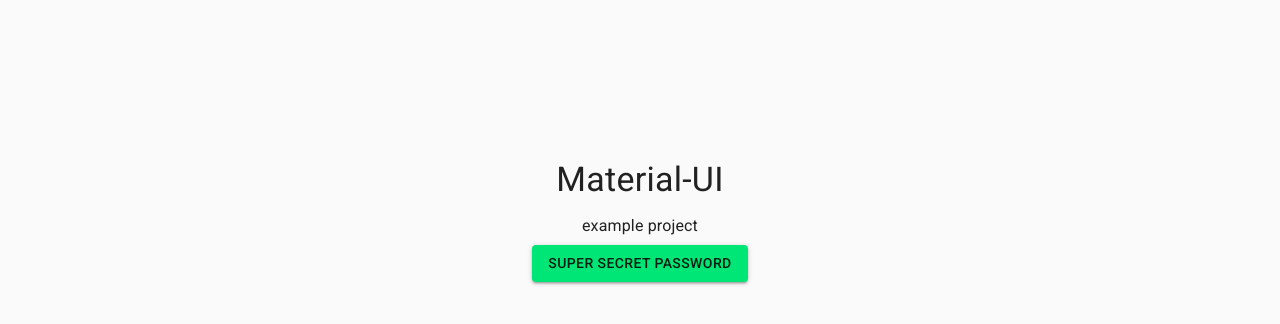
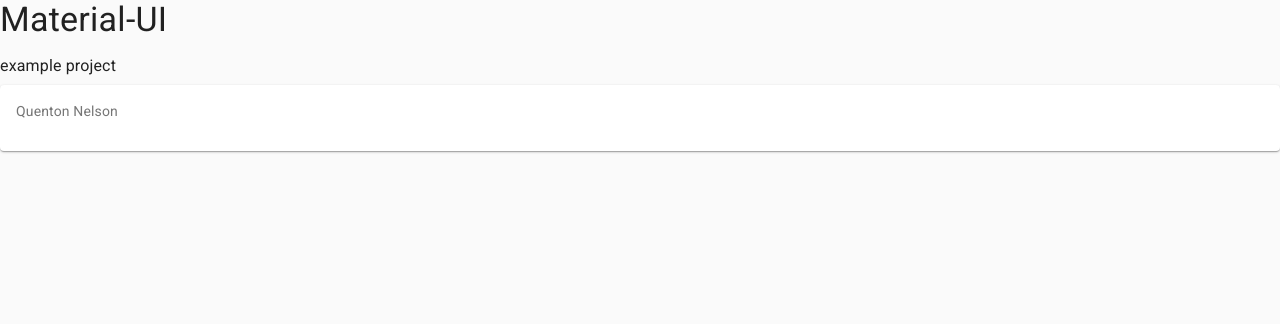
Before and after one commit to sernstberger/cards, a React (Create React App) app: page / in a window 1280 px wide. Shown: the top 324 px of the page. Built offline with nearby package versions, Linux system fonts and the light colour scheme.

Commit message:
we're randomly generating a number

```diff
--- /dev/null
+++ b/src/components/Card.tsx
@@ -0,0 +1,116 @@
+import React from 'react';
+import PropTypes from 'prop-types';
+import { withStyles } from '@material-ui/core/styles';
+import Card from '@material-ui/core/Card';
+import CardActions from '@material-ui/core/CardActions';
+import CardContent from '@material-ui/core/CardContent';
+import Button from '@material-ui/core/Button';
+import Typography from '@material-ui/core/Typography';
+
+const styles = {
+  card: {
+    minWidth: 275,
+  },
+  bullet: {
+    display: 'inline-block',
+    margin: '0 2px',
+    transform: 'scale(0.8)',
+  },
+  title: {
+    fontSize: 14,
+  },
+  pos: {
+    marginBottom: 12,
+  },
+};
+
+export interface IProps {
+  name: string;
+  classes: any;
+}
+
+const SimpleCard: React.SFC<IProps> = (props) => {
+// function SimpleCard(props) {
+  const { classes } = props;
+  const bull = <span className={classes.bullet}>•</span>;
+
+  return (
+    <Card className={classes.card}>
+      <CardContent>
+        <Typography className={classes.title} color="textSecondary" gutterBottom>
+          {props.name}
+        </Typography>
+      </CardContent>
+    </Card>
+  );
+}
+
+// SimpleCard.propTypes = {
+//   classes: PropTypes.object.isRequired,
+// };
+
+export default withStyles(styles)(SimpleCard);
+
+
+
+
+
+
+
+
+
+
+
+
+
+
+
+// import * as React from "react";
+
+// import * as Mui from "@material-ui/core/";
+// import Link from "ModulesNew/Shared/Link";
+
+// import styled from "react-emotion";
+
+// export interface IProps {
+//   linkLabel: string;
+//   linkPath: string;
+//   icon?: JSX.Element;
+//   count?: number;
+//   tabId?: number;
+// }
+
+// const PanelRow: React.SFC<IProps> = (props) => {
+
+//   return (
+//   <Mui.ListItem divider>
+//     <CountContainer>
+//       <Mui.Typography variant="h4" align="right">{props.count}</Mui.Typography>
+//     </CountContainer>
+//     <IconContainer>
+//       {props.icon && props.icon}
+//     </IconContainer>
+//     <div>
+//       <Link to={{ pathname: props.linkPath, state: { tabId: props.tabId }}}>
+//         {props.linkLabel}
+//       </Link>
+//     </div>
+//   </Mui.ListItem>
+//   );
+// };
+
+// export default PanelRow;
+
+// const CountContainer = styled("div")({
+//   minWidth: 80,
+// });
+
+// const IconContainer = styled("div")({
+//   display: "flex",
+//   margin: "0 20px",
+//   width: 20,
+// });
+
+// // const PanelLabel = styled("div")({
+// //   fontSize: 13,
+// // });
--- a/src/pages/index.tsx
+++ b/src/pages/index.tsx
@@ -1,27 +1,57 @@
 import * as React from 'react';
 import Button from '@material-ui/core/Button';
-import Dialog from '@material-ui/core/Dialog';
-import DialogActions from '@material-ui/core/DialogActions';
-import DialogContent from '@material-ui/core/DialogContent';
-import DialogContentText from '@material-ui/core/DialogContentText';
-import DialogTitle from '@material-ui/core/DialogTitle';
 import Typography from '@material-ui/core/Typography';
 import { Theme } from '@material-ui/core/styles/createMuiTheme';
 import createStyles from '@material-ui/core/styles/createStyles';
 import withStyles, { WithStyles } from '@material-ui/core/styles/withStyles';
 import withRoot from '../withRoot';
 
+import Card from "../components/Card";
+
 const styles = (theme: Theme) =>
   createStyles({
     root: {
-      textAlign: 'center',
-      paddingTop: theme.spacing.unit * 20,
+      // textAlign: 'center',
+      // paddingTop: theme.spacing.unit * 20,
     },
   });
 
 type State = {
   open: boolean;
 };
+
+const cards = [
+  {
+    id: 1,
+    name: "Barkevious Mingo",
+  },
+
+  {
+    id: 2,
+    name: "Andrew Luck",
+  },
+
+  {
+    id: 3,
+    name: "Joe Haeg",
+  },
+
+  {
+    id: 4,
+    name: "Quenton Nelson",
+  },
+
+  {
+    id: 5,
+    name: "Dwight Freeney",
+  },
+];
+
+function getRandomInt(min: number, max: number) {
+  min = Math.ceil(min);
+  max = Math.floor(max);
+  return Math.floor(Math.random() * (max - min + 1)) + min;
+}
 
 class Index extends React.Component<WithStyles<typeof styles>, State> {
   state = {
@@ -41,28 +71,29 @@
   };
 
   render() {
+    const randomNumber = getRandomInt(1, 5);
+    const result = cards.find( fruit => fruit.id === randomNumber );
+
+    console.log(result);
     return (
       <div className={this.props.classes.root}>
-        <Dialog open={this.state.open} onClose={this.handleClose}>
-          <DialogTitle>Super Secret Password</DialogTitle>
-          <DialogContent>
-            <DialogContentText>1-2-3</DialogContentText>
-          </DialogContent>
-          <DialogActions>
-            <Button color="primary" onClick={this.handleClose}>
-              OK
-            </Button>
-          </DialogActions>
-        </Dialog>
         <Typography variant="h4" gutterBottom>
           Material-UI
         </Typography>
         <Typography variant="subtitle1" gutterBottom>
           example project
         </Typography>
-        <Button variant="contained" color="secondary" onClick={this.handleClick}>
-          Super Secret Password
-        </Button>
+        <Card
+          name={result!.name}
+        />
+        {/* {result && result!.map((card, index) => {
+          return (
+            <Card
+              key={index}
+              name={card.name}
+            />
+          );
+        })} */}
       </div>
     );
   }
```
